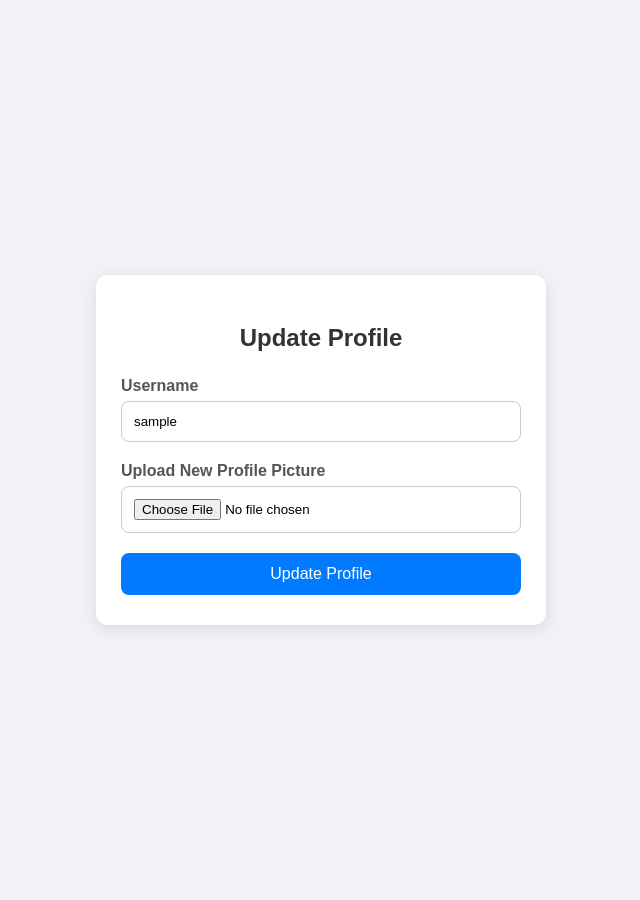
After one commit to unikat7/projectii, a Django app: page /updateuserinfo/ in a window 1280 px wide. The commit adds this page. Shown: the whole page, without its empty margins (319-959 px from the left). Run offline with Django 5.2, Linux system fonts and the light colour scheme; the visitor is signed in with stand-in values (Sample User, id 1).

Commit message:
worked with userprofile

```diff
--- /dev/null
+++ b/dashboard/templates/password/success.html
@@ -0,0 +1,6 @@
+<h2>Password changed successfully!</h2>
+{% if request.user.role == 'student' %}
+<a href="{% url "studentdash" %}">Go to dashboard</a>
+{% elif request.user.role == 'teacher' %}
+<a href="{% url "teacherdash" %}">Go to dashboard</a>
+{% endif %}
--- a/dashboard/templates/userdashboard/studentdashboard.html
+++ b/dashboard/templates/userdashboard/studentdashboard.html
@@ -20,8 +20,8 @@
                 <span class="arrow">▼</span>
             </div>
             <div id="dropdown" class="dropdown-menu">
-                <a href="#">Change Password</a>
-                <a href="#">Settings</a>
+                <a href="{% url 'change_password' %}">Change Password</a>
+                <a href="{% url 'userinfo' %}">Profile</a>
                 <a href="{% url "logout" %}">Logout</a>
             </div>
         </div>
@@ -33,6 +33,7 @@
                 <li><a href="{% url 'semwiseteacher' %}" class="active">View Teachers</a></li>
                 <li><a href="{% url "semselection" %}">View Courses</a></li>
                 <li><a href="{% url 'result' %}">View Results</a></li>
+                <li><a href="{% url 'change_password' %}">Change password</a></li>
             </ul>
         </aside>
 
--- a/dashboard/urls.py
+++ b/dashboard/urls.py
@@ -1,6 +1,5 @@
 from django.urls import path
-from .views import Teacherdashboard,studentdashboard,admindashboard,teachertable,SemesterSelection,CoursesTable,SemWiseTeacher,DeleteCourse,AddTeacher,MarksAssign,Result
-
+from .views import Teacherdashboard,studentdashboard,admindashboard,teachertable,SemesterSelection,CoursesTable,SemWiseTeacher,DeleteCourse,AddTeacher,MarksAssign,Result,Change_Password,PassChangeSuccess
 
 urlpatterns = [
     path("",admindashboard,name="admindash"),
@@ -13,7 +12,7 @@ urlpatterns = [
     path("deletecourse/<int:id>",DeleteCourse,name="deletecourse"),
     path("addteacher/",AddTeacher,name="addteacher"),
     path("markassign/<int:id>",MarksAssign,name="markassign"),
-    path("result/",Result,name="result")
-
-
+    path("result/",Result,name="result"),
+    path('change-password/', Change_Password, name='change_password'),
+    path('successpass/',PassChangeSuccess,name="successpass")
 ]
--- /dev/null
+++ b/userprofile/static/css/myinfo/update_profile.css
@@ -0,0 +1,76 @@
+body {
+    margin: 0;
+    font-family: 'Arial', sans-serif;
+    background: #f0f2f5;
+}
+
+.update-container {
+    display: flex;
+    justify-content: center;
+    align-items: center;
+    padding: 50px 20px;
+    min-height: 100vh;
+}
+
+.update-card {
+    background: #fff;
+    padding: 30px 25px;
+    border-radius: 12px;
+    box-shadow: 0 4px 15px rgba(0,0,0,0.1);
+    width: 100%;
+    max-width: 400px;
+    transition: transform 0.2s;
+}
+
+.update-card:hover {
+    transform: translateY(-5px);
+}
+
+.update-card h2 {
+    text-align: center;
+    margin-bottom: 25px;
+    color: #333;
+}
+
+.form-group {
+    margin-bottom: 20px;
+}
+
+.form-group label {
+    display: block;
+    margin-bottom: 6px;
+    font-weight: 600;
+    color: #555;
+}
+
+input[type="text"],
+input[type="file"] {
+    width: 100%;
+    padding: 12px;
+    border-radius: 8px;
+    border: 1px solid #ccc;
+    box-sizing: border-box;
+}
+
+button {
+    width: 100%;
+    padding: 12px;
+    border-radius: 8px;
+    border: none;
+    background: #007bff;
+    color: white;
+    font-size: 16px;
+    cursor: pointer;
+    transition: background 0.2s;
+}
+
+button:hover {
+    background: #0056b3;
+}
+
+/* Responsive */
+@media (max-width: 480px) {
+    .update-card {
+        max-width: 90%;
+    }
+}
--- /dev/null
+++ b/userprofile/templates/userinfo/updateinfo.html
@@ -0,0 +1,32 @@
+<!DOCTYPE html>
+{% load static %}
+<html lang="en">
+<head>
+    <meta charset="UTF-8">
+    <meta name="viewport" content="width=device-width, initial-scale=1.0">
+    <title>Update Profile</title>
+    <link rel="stylesheet" href="{% static 'css/myinfo/update_profile.css' %}">
+</head>
+<body>
+    <div class="update-container">
+        <div class="update-card">
+            <h2>Update Profile</h2>
+            <form method="POST" enctype="multipart/form-data">
+                {% csrf_token %}
+
+                <div class="form-group">
+                    <label for="username">Username</label>
+                    <input type="text" name="username" value={{request.user.username}} placeholder="Enter new username">
+                </div>
+
+                <div class="form-group">
+                    <label for="profile_picture">Upload New Profile Picture</label>
+                    <input type="file" name="profile_picture">
+                </div>
+
+                <button type="submit">Update Profile</button>
+            </form>
+        </div>
+    </div>
+</body>
+</html>
--- a/userprofile/urls.py
+++ b/userprofile/urls.py
@@ -1,8 +1,10 @@
 from django.urls import path
-from .views import RegisterUser,signin,log_out
+from .views import RegisterUser,signin,log_out,UserInfo,UpdateUserInfo
 
 urlpatterns = [
     path("",RegisterUser,name="registeruser"),
     path("signin/",signin,name="signin"),
-    path("logout/",log_out,name="logout")
+    path("logout/",log_out,name="logout"),
+    path("userinfo/",UserInfo,name="userinfo"),
+    path("updateuserinfo/",UpdateUserInfo,name="updateinfo")
 ]
--- a/userprofile/views.py
+++ b/userprofile/views.py
@@ -4,7 +4,7 @@ from django.contrib import messages
 import re
 from django.http import HttpResponse
 from django.contrib.auth import authenticate,login,logout
-
+from django.contrib.auth.decorators import login_required
 
 
 # Create your views here.
@@ -66,3 +66,28 @@ def signin(request):
 def log_out(request):
     logout(request)
     return redirect("signin")
+
+
+@login_required(login_url='signin')
+def UserInfo(request):
+    return render(request,"userinfo/userinfo.html")
+
+
+@login_required(login_url='signin')
+def UpdateUserInfo(request):
+    user=request.user
+    if request.method=="POST":
+        data=request.POST
+        username=data["username"]
+        profile_picture = request.FILES.get("profile_picture")
+
+        if username:
+            user.username = username
+            user.save()
+
+        if profile_picture:
+            profile=user.profilepicture
+            profile.profile_pic = profile_picture
+            profile.save()
+        return redirect('userinfo')
+    return render(request,"userinfo/updateinfo.html")
```
Also changed, not shown: dashboard/static/css/changepass.css (added, +50 -0 lines), dashboard/templates/password/changepassword.html (added, +37 -0 lines), dashboard/templates/userdashboard/teacherdashboard.html (+4 -3 lines), dashboard/views.py (+27 -5 lines), userprofile/static/css/myinfo/myinfo.css (added, +101 -0 lines), userprofile/templates/userinfo/userinfo.html (added, +48 -0 lines), media/images/3_bG59TBS.jpg (added), media/images/boy1.jpeg (added), media/images/boy2.jpeg (added), media/images/ielts_k3rJa4J.png (added), media/images/pabinafront_XPdEcQK.jpg (added), media/images/unika.jpg (added).
